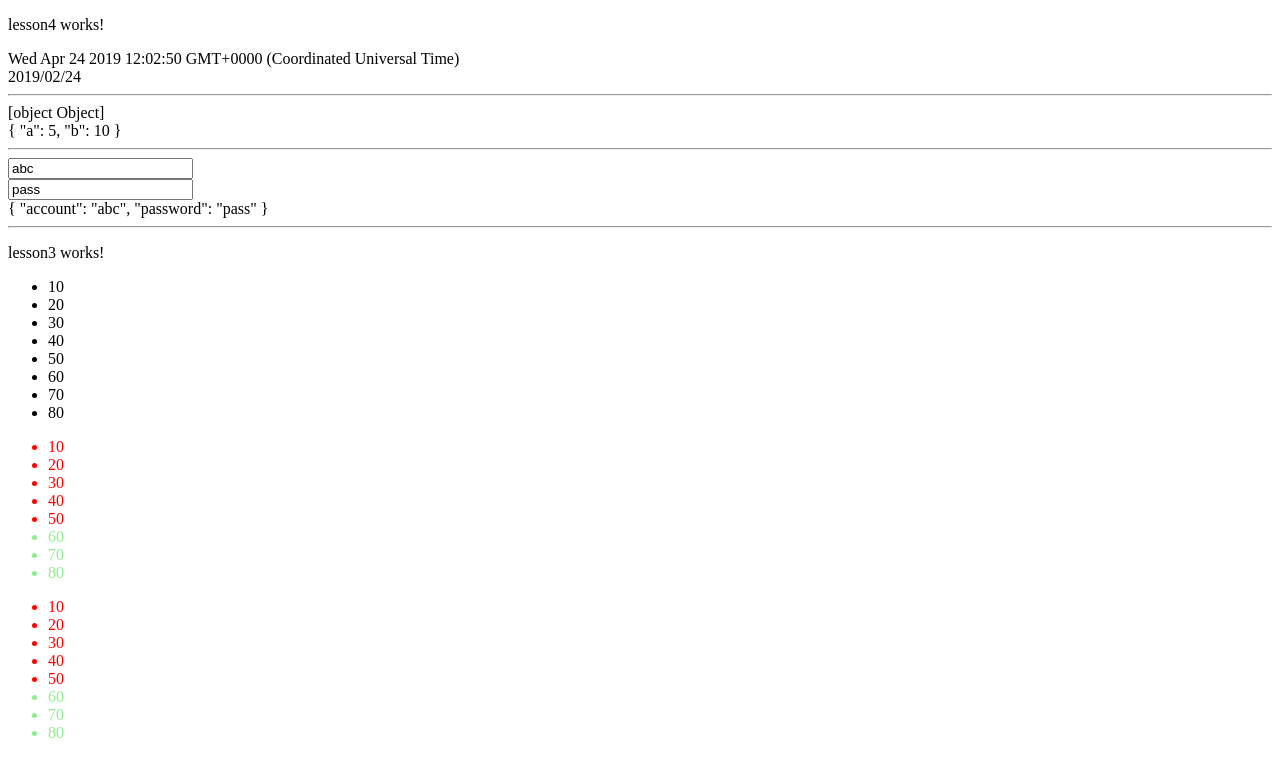
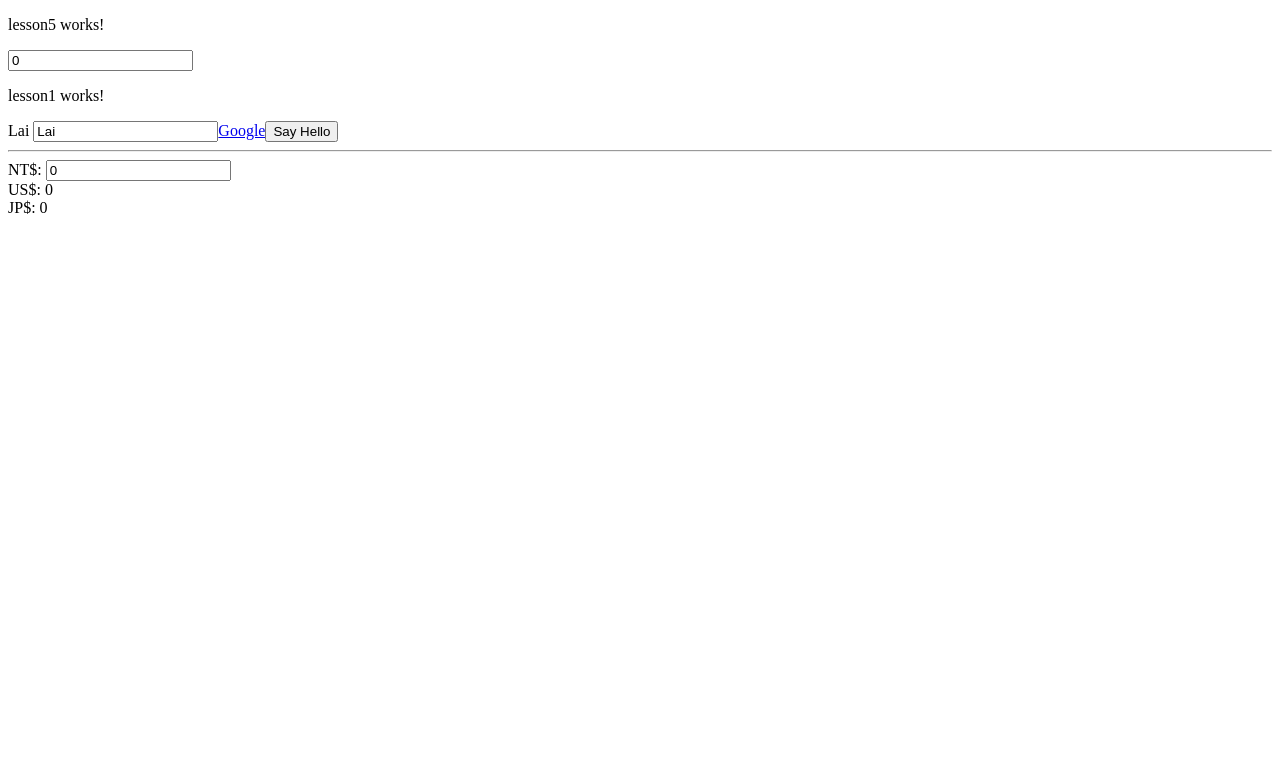
Before and after one commit to LaiJunBin/ng-test, an Angular app: page / in a window 1280 px wide. Shown: the top 776 px of the page. Built offline with nearby package versions, Linux system fonts and the light colour scheme.

Commit message:
lesson5 success

```diff
--- a/src/app/app.component.html
+++ b/src/app/app.component.html
@@ -1,5 +1,6 @@
 <!-- <app-lesson1></app-lesson1> -->
 <!-- <app-lesson2></app-lesson2> -->
 <!-- <app-lesson3></app-lesson3> -->
-<app-lesson4></app-lesson4>
+<!-- <app-lesson4></app-lesson4> -->
+<app-lesson5></app-lesson5>
 <router-outlet></router-outlet>
--- a/src/app/lesson1/lesson1.component.ts
+++ b/src/app/lesson1/lesson1.component.ts
@@ -1,4 +1,4 @@
-import { Component, OnInit } from '@angular/core';
+import { Component, OnInit, Input } from '@angular/core';
 
 @Component({
   selector: 'app-lesson1',
@@ -9,7 +9,7 @@ export class Lesson1Component implements OnInit {
 
   name = 'Lai';
   url = 'https://google.com';
-  nt = 0;
+  @Input() nt = 0;
 
   constructor() { }
 
--- a/src/app/lesson5/lesson5.component.html
+++ b/src/app/lesson5/lesson5.component.html
@@ -1,3 +1,5 @@
 <p>
   lesson5 works!
 </p>
+<input type="text" [(ngModel)]="nt">
+<app-lesson1 [nt]="nt"></app-lesson1>
--- a/src/app/lesson5/lesson5.component.ts
+++ b/src/app/lesson5/lesson5.component.ts
@@ -6,7 +6,7 @@ import { Component, OnInit } from '@angular/core';
   styleUrls: ['./lesson5.component.css']
 })
 export class Lesson5Component implements OnInit {
-
+  nt = 0;
   constructor() { }
 
   ngOnInit() {
```
